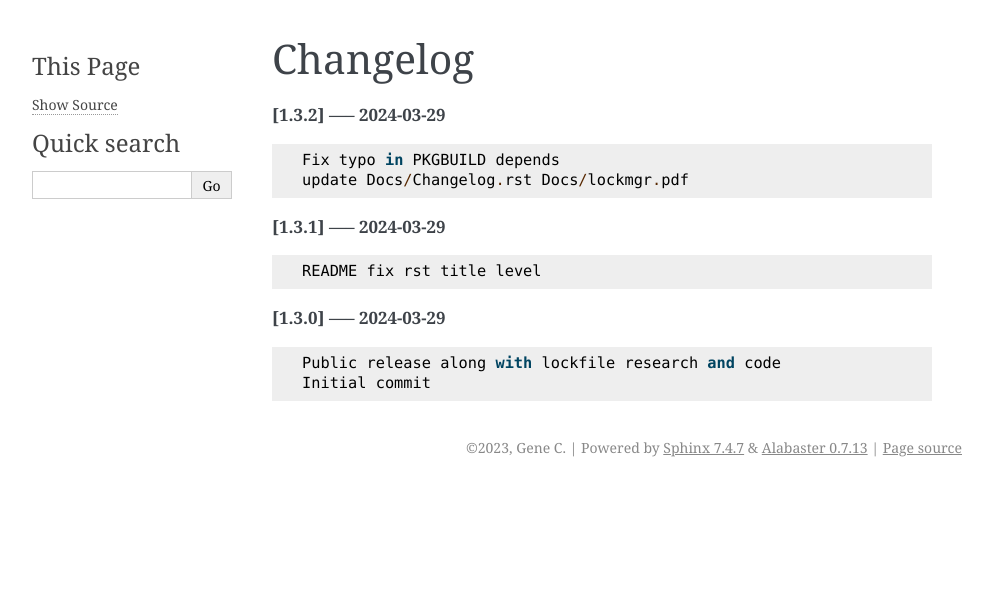
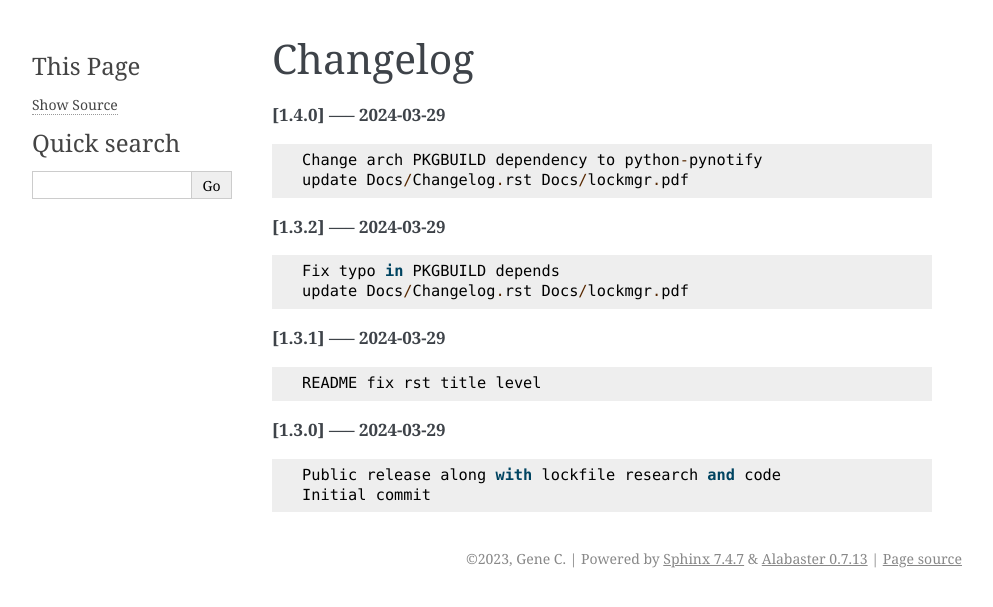
Before and after one commit to gene-git/lockmgr, a Sphinx documentation site: the page built from Docs/Changelog.rst, in a window 1280 px wide. Shown: the top 607 px of the page, without its empty margins (148-1141 px from the left). Built offline with Sphinx 7.4.7, drawn with Linux system fonts in a browser that asks for light colours; pages that are not in the unit, such as notebooks, are missing from menus.

Commit message:
update Docs/Changelog.rst Docs/lockmgr.pdf

```diff
--- a/Docs/Changelog.rst
+++ b/Docs/Changelog.rst
@@ -1,5 +1,11 @@
 Changelog
 =========
+
+**[1.4.0] ----- 2024-03-29** ::
+
+	    Change arch PKGBUILD dependency to python-pynotify
+	    update Docs/Changelog.rst Docs/lockmgr.pdf
+
 
 **[1.3.2] ----- 2024-03-29** ::
 
```
Also changed, not shown: 1 other file.
